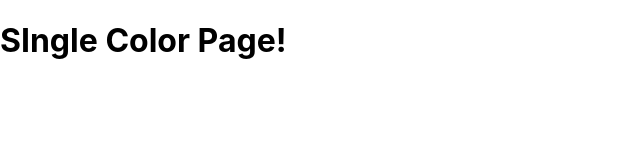
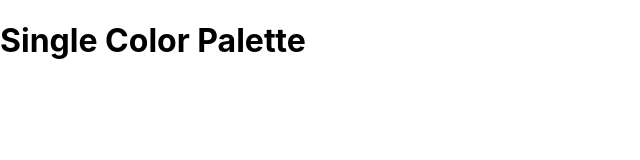
Before and after one commit to dvlprdave/Color-Burst, a React (Create React App) app: page /palette/1/1 in a window 1280 px wide. Shown: the top 160 px of the page, without its empty margins (0-640 px from the left). Built offline with nearby package versions, Linux system fonts and the light colour scheme.

Commit message:
Added SingleColorPalette with Link through props

```diff
--- a/src/App.js
+++ b/src/App.js
@@ -1,8 +1,9 @@
-// import React from 'react';
+
 import React, { Component } from 'react';
 import { Route, Switch } from 'react-router-dom';
 import Palette from './components/Palette/Palette';
 import PaletteList from './components/PaletteList/PaletteList';
+import SingleColorPalette from './components/SingleColorPalette';
 import seedColors from './seedColors'
 import { generatePalette } from './colorHelpers'
 
@@ -34,7 +35,7 @@
         <Route
           exact
           path='/palette/:paletteId/:colorId'
-          render={() => <h1>SIngle Color Page!</h1>}
+          render={() => <SingleColorPalette />}
         />
       </Switch>
     );
--- a/src/components/ColorBox/ColorBox.js
+++ b/src/components/ColorBox/ColorBox.js
@@ -15,7 +15,7 @@
   }
 
   render() {
-    const { background, name } = this.props
+    const { background, name, moreUrl } = this.props
     const { copied } = this.state
     return (
       <CopyToClipboard text={background} onCopy={this.changeCopyState}>
@@ -31,7 +31,7 @@
             </div>
             <button className='copy-button'>Copy</button>
           </div>
-          <Link to='/' onClick={e => e.stopPropagation()}>
+          <Link to={moreUrl} onClick={e => e.stopPropagation()}>
             <span className='see-more'>MORE</span>
           </Link>
         </div>
--- a/src/components/Palette/Palette.js
+++ b/src/components/Palette/Palette.js
@@ -18,13 +18,14 @@
   }
 
   render() {
-    const { colors, paletteName, emoji } = this.props.palette
+    const { colors, paletteName, emoji, id } = this.props.palette
     const { level, format } = this.state
 
     const colorBoxes = colors[level].map(color => (
       <ColorBox
         background={color[format]}
         name={color.name}
+        moreUrl={`/palette/${id}/${color.id}`}
         key={color.id}
       />
     ))
--- /dev/null
+++ b/src/components/SingleColorPalette.js
@@ -0,0 +1,13 @@
+import React, { Component } from 'react';
+
+class SingleColorPalette extends Component {
+  render() {
+    return (
+      <div>
+        <h1>Single Color Palette</h1>
+      </div>
+    );
+  }
+}
+
+export default SingleColorPalette;
```
